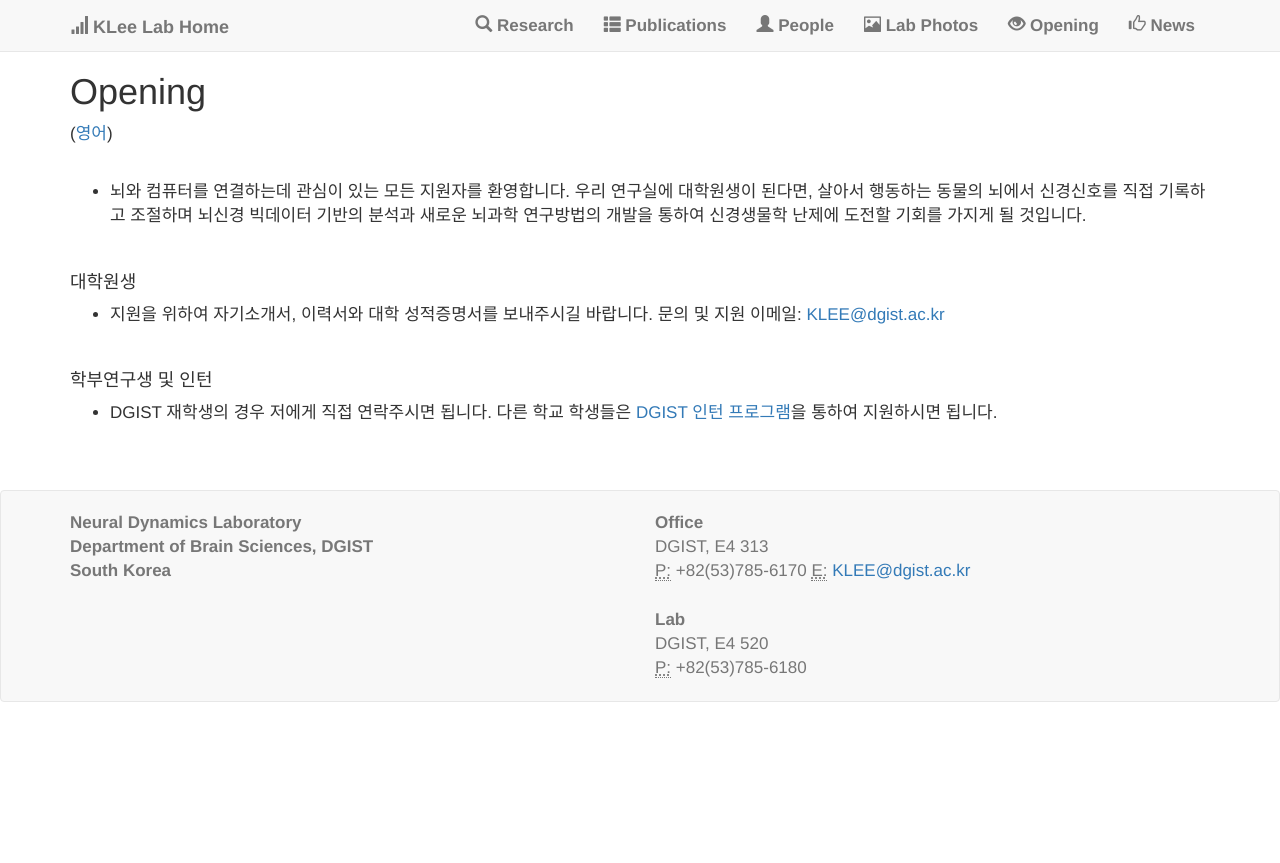
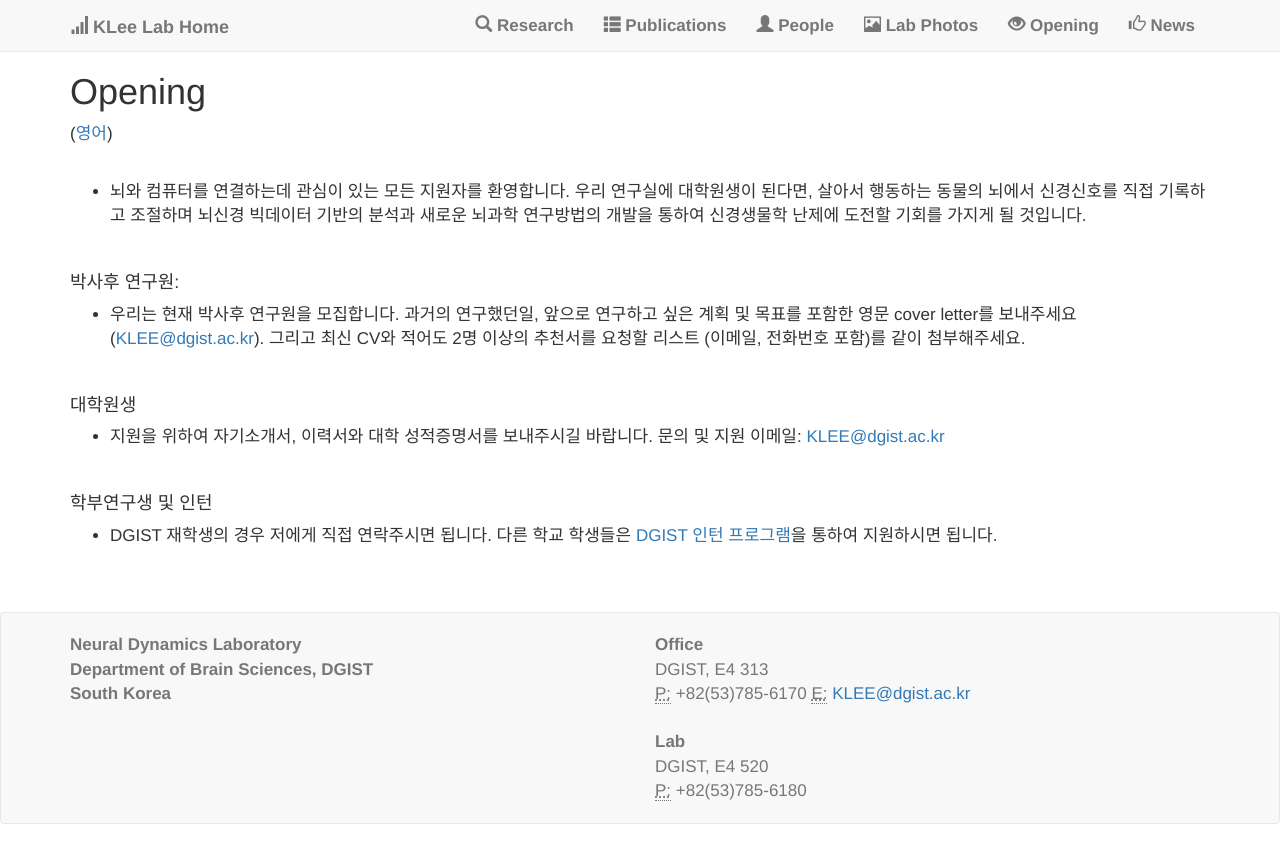
Before and after one commit to kleelab/kleelab.github.io, a Jekyll site: the page built from joinusK.html, in a window 1280 px wide. Shown: the top 863 px of the page. Built offline with Jekyll 4.4.1, drawn with Linux system fonts in a browser that asks for light colours; nearby versions of some CDN libraries; a style sheet for code colours, icons or effects is not loaded.

Commit message:
Update joinusK.html

```diff
--- a/joinusK.html
+++ b/joinusK.html
@@ -11,6 +11,13 @@ layout: default
      <li>
          뇌와 컴퓨터를 연결하는데 관심이 있는 모든 지원자를 환영합니다. 우리 연구실에 대학원생이 된다면, 살아서 행동하는 동물의 뇌에서 신경신호를 직접 기록하고 조절하며 뇌신경 빅데이터 기반의 분석과 새로운 뇌과학 연구방법의 개발을 통하여 신경생물학 난제에 도전할 기회를 가지게 될 것입니다. </p>
      </ul>
+<br>
+
+    <h4>박사후 연구원:</h4>
+       <p>
+       <ul>
+      <li> 우리는 현재 박사후 연구원을 모집합니다. 과거의 연구했던일, 앞으로 연구하고 싶은 계획 및 목표를 포함한 영문 cover letter를 보내주세요 (<a href="mailto:KLEE@dgist.ac.kr">KLEE@dgist.ac.kr</a>). 그리고 최신 CV와 적어도 2명 이상의 추천서를 요청할 리스트 (이메일, 전화번호 포함)를 같이 첨부해주세요.
+      </ul>
 <br>
 
         <h4>대학원생</h4>
```
